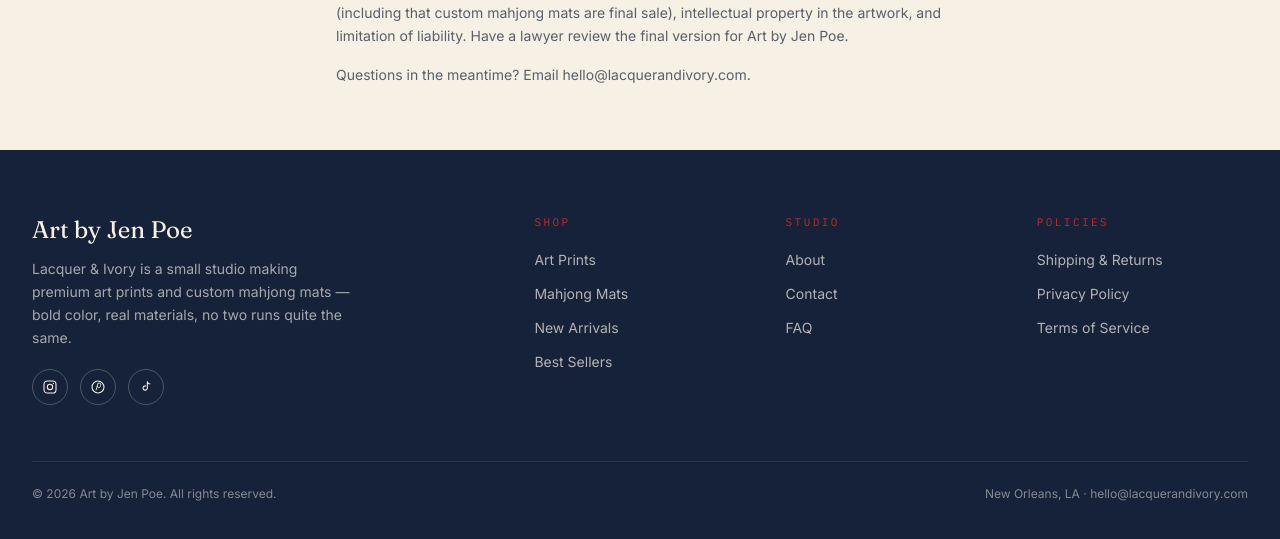
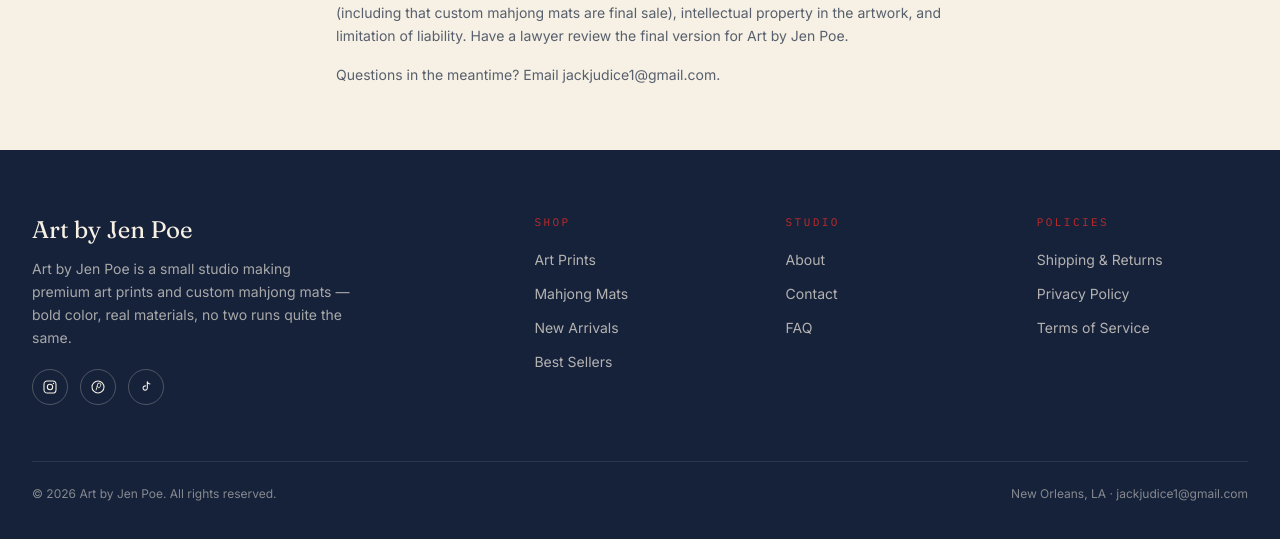
Before and after one commit to jackjudice1/JenPoe-ArtWebsite2, a Next.js app: page /terms in a window 1280 px wide. Shown: the part 273-812 px from the top of the page. Built offline with nearby package versions, Linux system fonts and the light colour scheme.

Commit message:
Update business contact email and fix stale brand name in description

```diff
--- a/data/site-config.ts
+++ b/data/site-config.ts
@@ -7,11 +7,11 @@ export const siteConfig = {
     shortName: "Jen Poe",
     tagline: "Original art and hand-finished mahjong mats, made to be lived with.",
     description:
-      "Lacquer & Ivory is a small studio making premium art prints and custom mahjong mats — bold color, real materials, no two runs quite the same.",
+      "Art by Jen Poe is a small studio making premium art prints and custom mahjong mats — bold color, real materials, no two runs quite the same.",
   },
   business: {
-    email: "hello@lacquerandivory.com",
-    supportEmail: "support@lacquerandivory.com",
+    email: "jackjudice1@gmail.com",
+    supportEmail: "jackjudice1@gmail.com",
     phone: "+1 (504) 555-0148",
     address: "New Orleans, LA",
     responseTime: "We reply to every message within 1–2 business days.",
```
